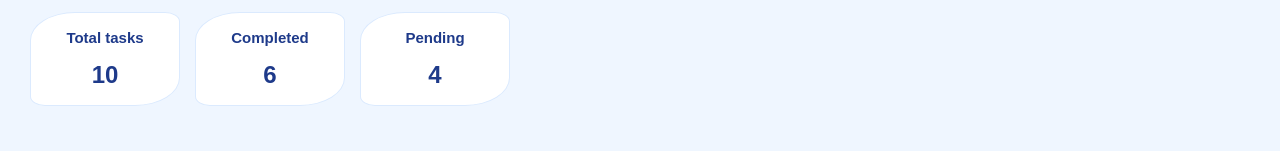
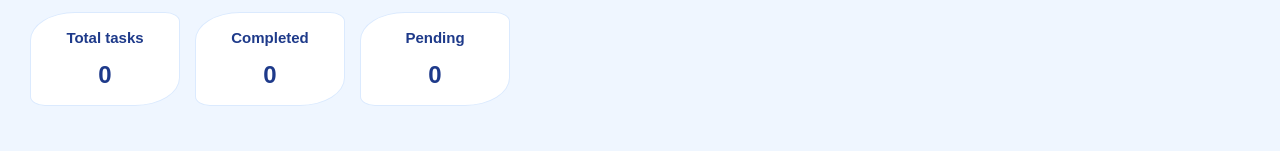
Before and after one commit to Bhoomika-Kulkarni30/JIT-MERN-FULLSTACK, a React (Vite) app in the folder Student-TaskManagement-portal/: page / in a window 1280 px wide. Shown: the part 182-333 px from the top of the page. Built offline with nearby package versions, Linux system fonts and the light colour scheme; no server answers.

Commit message:
full stack app completed

```diff
--- a/Student-TaskManagement-portal/src/components/Dashboard.jsx
+++ b/Student-TaskManagement-portal/src/components/Dashboard.jsx
@@ -54,9 +54,14 @@ async function deleteTask(id) {
     return (
     <main>
         <div className="stat-container">
-         <Statcard title="Total tasks" value="10"/>
-         <Statcard title="Completed"value="6"/>
-         <Statcard title="Pending" value="4"/>
+         <Statcard title="Total tasks" value={props.tasks.length}/>
+         <Statcard title="Completed"value=
+         {
+            props.tasks.filter((task)=>task.status === "Completed").length
+         }/>
+         <Statcard title="Pending" value={
+            props.tasks.filter((task)=>task.status === "Pending").length
+         }/>
 
         </div>
 
```
Also changed, not shown: 1 other file (tests, documents, lock files or other folders).
